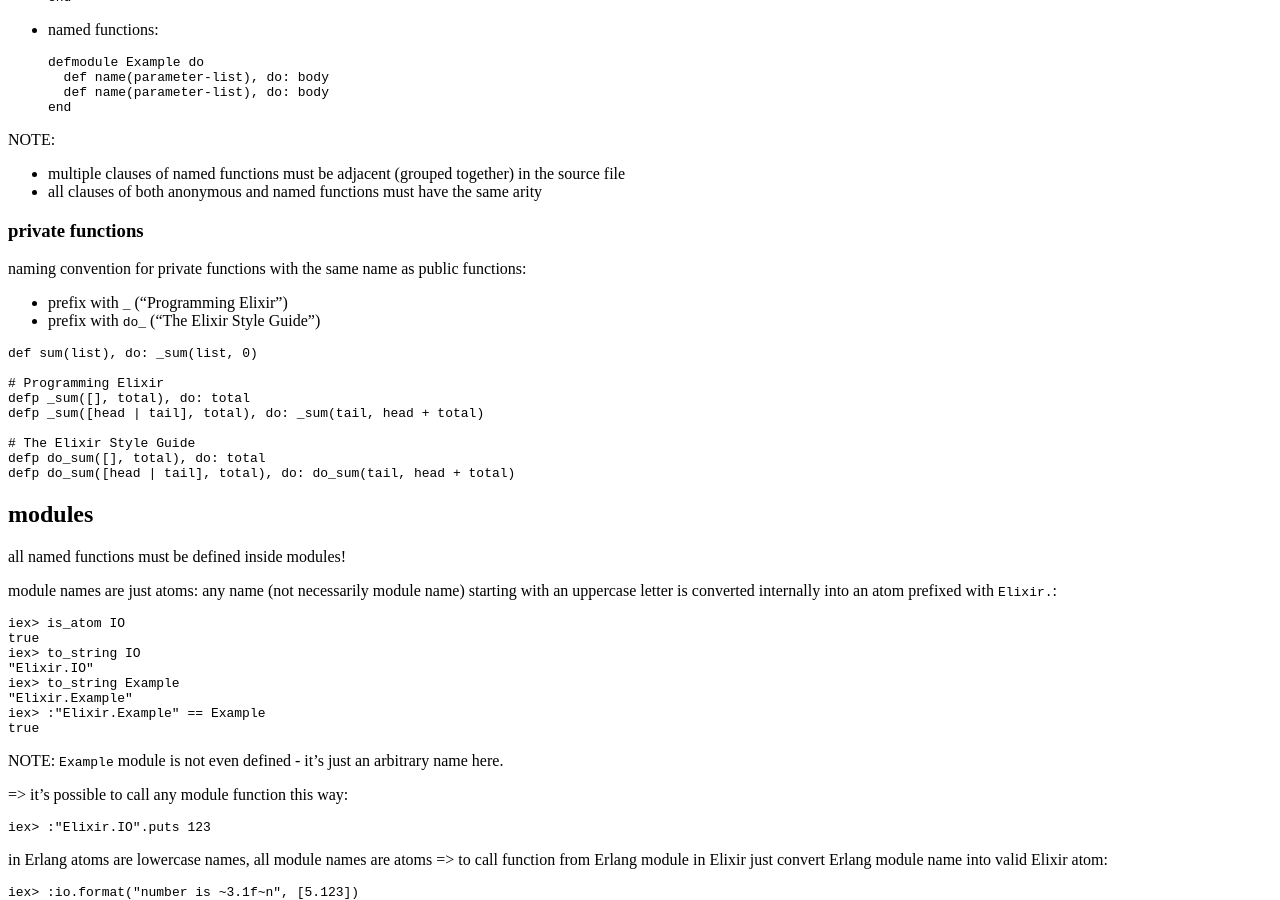
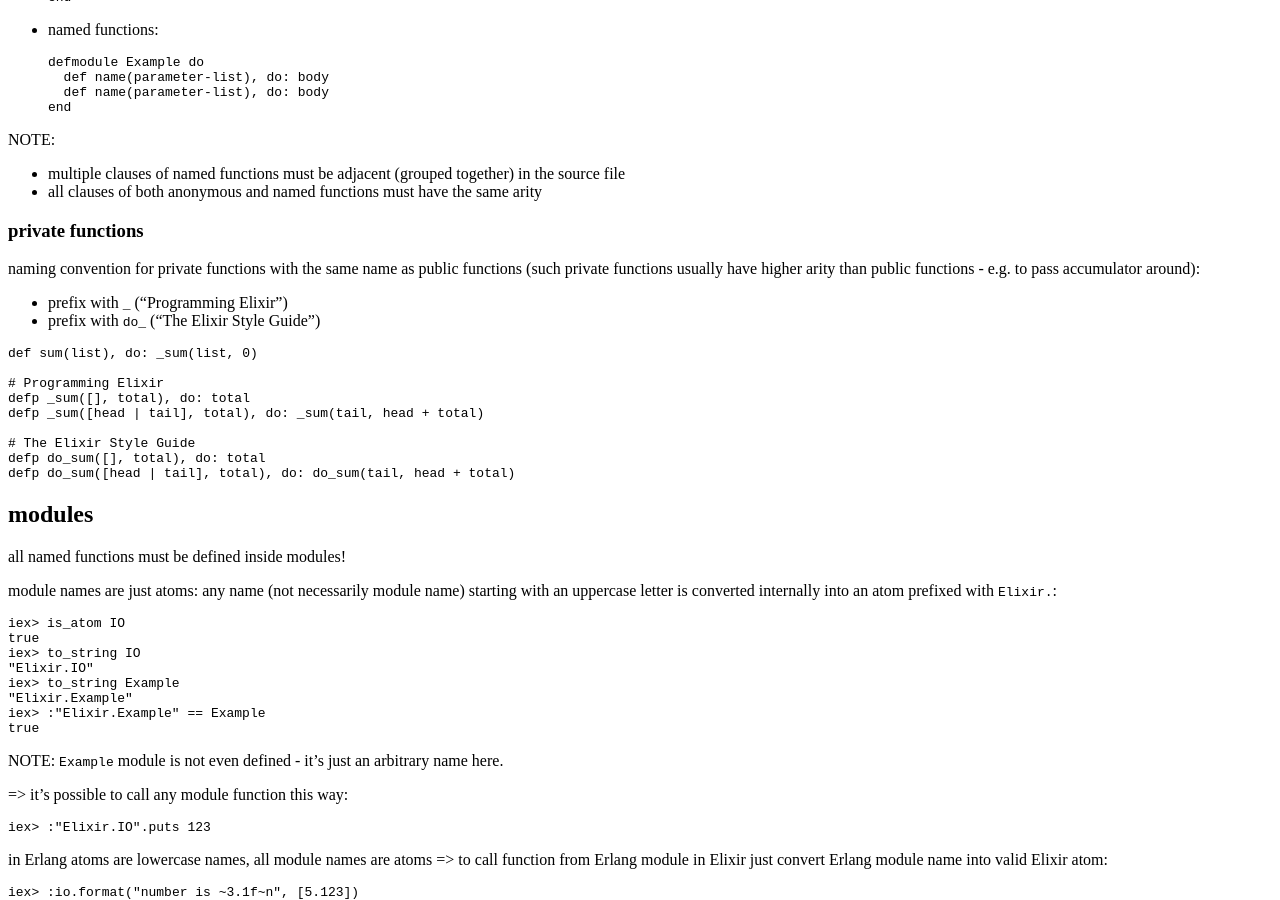
Before and after one commit to tap349/tap349.github.io, a Jekyll site: the page built from _posts/2016-12-31-elixir-notes.md, in a window 1280 px wide and 900 px high, scrolled down 4076 px. Built offline with Jekyll 4.4.1, drawn with Linux system fonts in a browser that asks for light colours.

Commit message:
update 2017-01-04_15:58:36

```diff
--- a/_posts/2016-12-31-elixir-notes.md
+++ b/_posts/2016-12-31-elixir-notes.md
@@ -273,7 +273,9 @@
 
 ### private functions
 
-naming convention for private functions with the same name as public functions:
+naming convention for private functions with the same name as public functions
+(such private functions usually have higher arity than public functions -
+e.g. to pass accumulator around):
 
 - prefix with `_` ("Programming Elixir")
 - prefix with `do_` ("The Elixir Style Guide")
```
